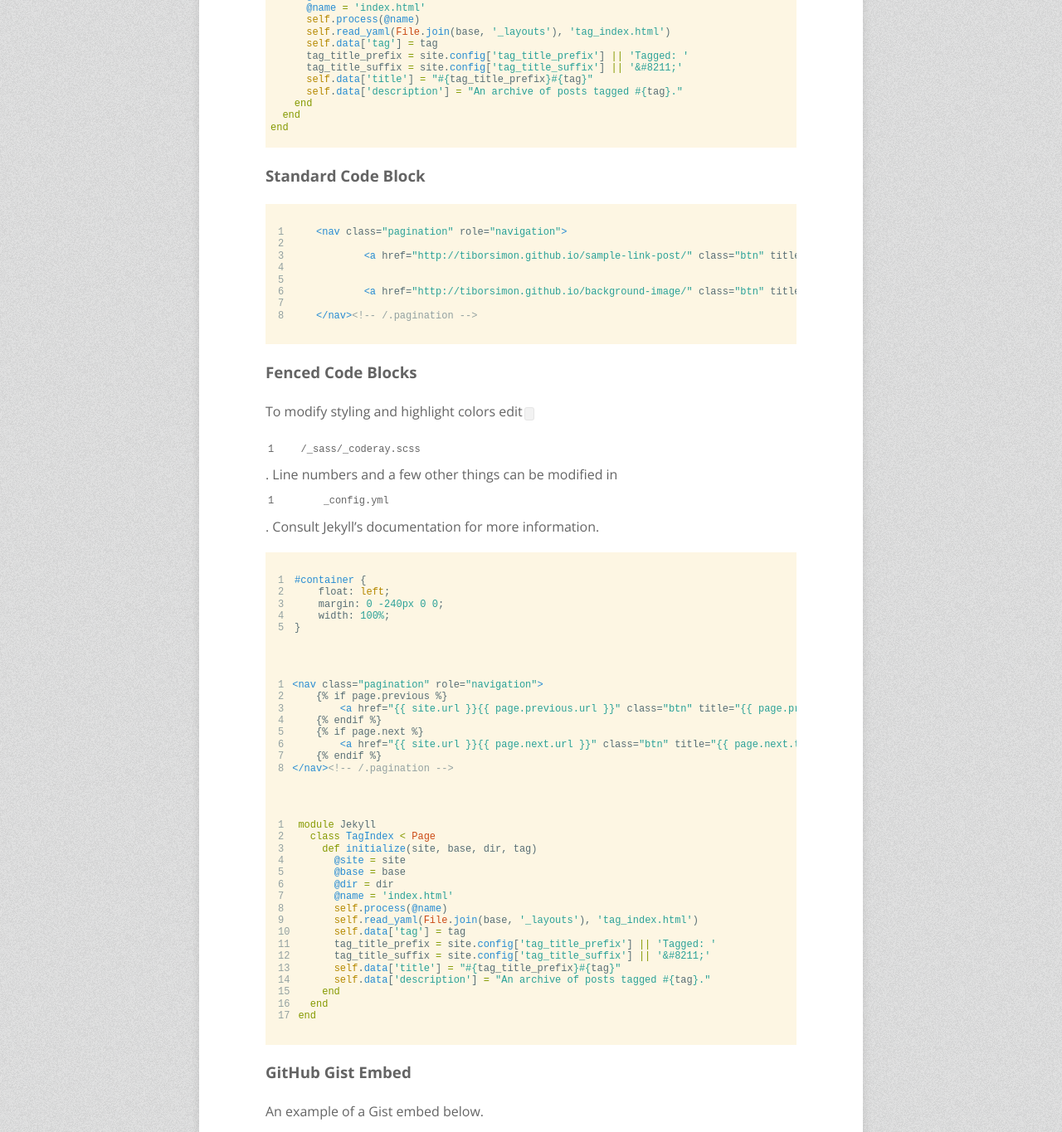
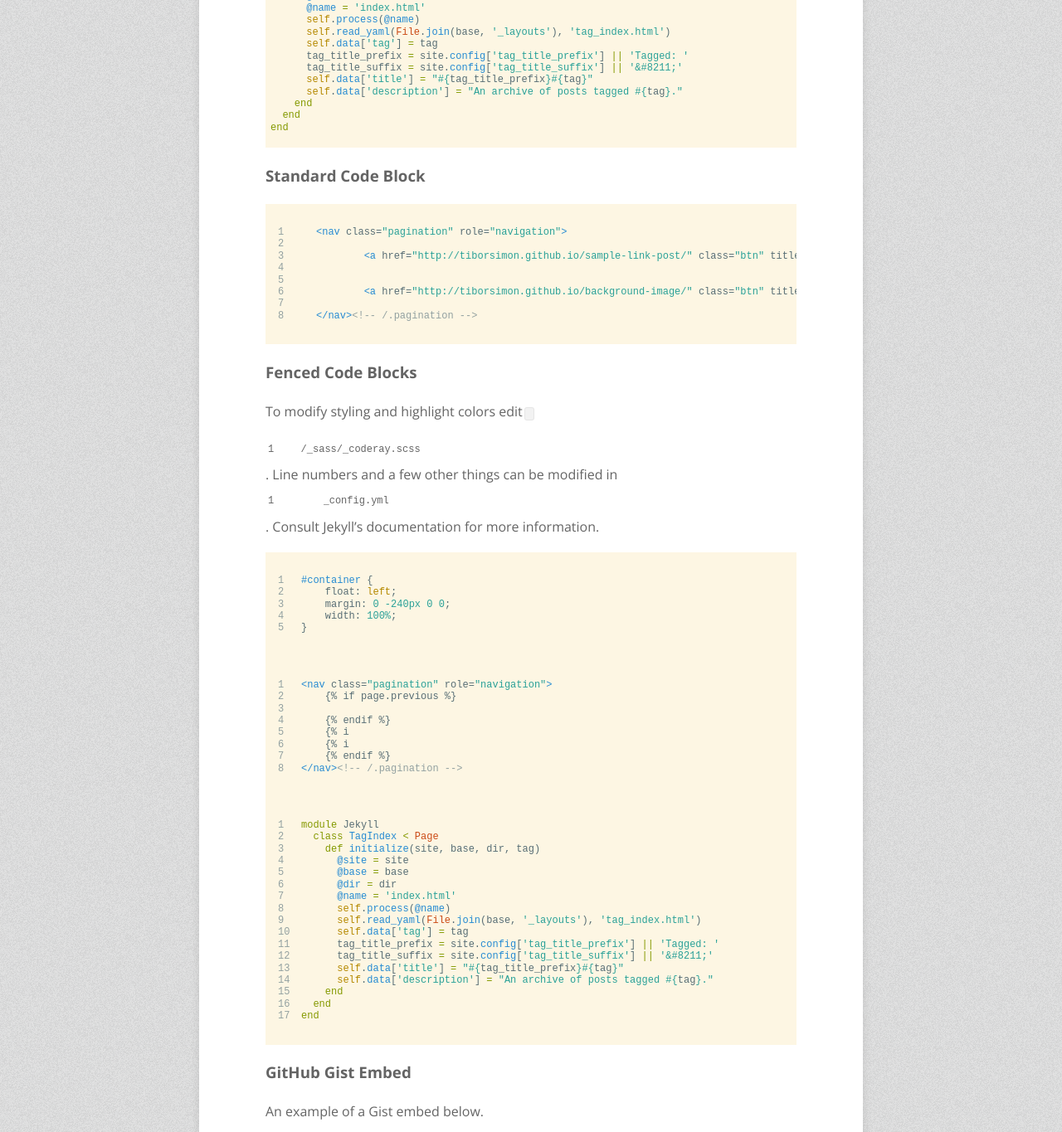
Before and after one commit to tiborsimon/tiborsimon.github.io, a Jekyll site: the page built from _posts/2013-08-16-code-highlighting-post.md, in a window 1280 px wide, cut to the strip 1225-2590 px from the top of the page. Shown: the whole strip at 83% size. Built offline with Jekyll 4.4.1, drawn with Linux system fonts in a browser that asks for light colours; nearby versions of some CDN libraries; comment, search, counter and statistics services are not loaded.

Commit message:
number width

```diff
--- a/_posts/2013-08-16-code-highlighting-post.md
+++ b/_posts/2013-08-16-code-highlighting-post.md
@@ -89,10 +89,9 @@
 {% highlight html linenos=table %}
 {% raw %}<nav class="pagination" role="navigation">
     {% if page.previous %}
-        <a href="{{ site.url }}{{ page.previous.url }}" class="btn" title="{{ page.previous.title }}">Previous article</a>
+
     {% endif %}
-    {% if page.next %}
-        <a href="{{ site.url }}{{ page.next.url }}" class="btn" title="{{ page.next.title }}">Next article</a>
+    {% i
     {% endif %}
 </nav><!-- /.pagination -->{% endraw %}
 {% endhighlight %}
--- a/_sass/_pygments.scss
+++ b/_sass/_pygments.scss
@@ -11,7 +11,7 @@
 }
 
 td.code {
-  width: 610px;
+  width: 602px;
   overflow: hidden;
   pre {
     overflow: hidden;
@@ -19,7 +19,7 @@
 }
 
 td.linenos {
-  width: 30px;
+  width: 38px;
   overflow: hidden;
   pre {
     overflow: hidden;
```
